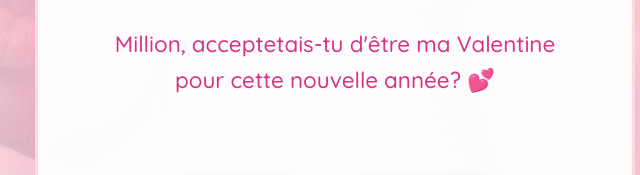
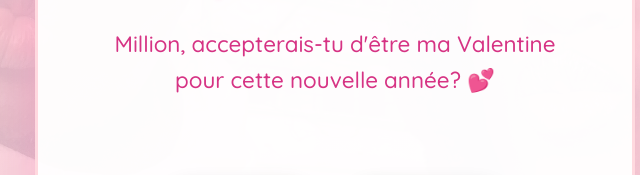
Before and after one commit to AiserJ/Saint_Valentin_Million_2026, a plain HTML site: page index.html in a window 1280 px wide. Shown: the part 335-510 px from the top of the page, 305-945 px from the left. Drawn offline with Linux system fonts and the light colour scheme.

Commit message:
Correction du texte

```diff
--- a/index.html
+++ b/index.html
@@ -18,7 +18,7 @@
 
     <div class="container" id="mainPage">
         <h1>Saint Valentin - Spéciale Jeun</h1>
-        <p class="question">Million, acceptetais-tu d'être ma Valentine pour cette nouvelle année? 💕</p>
+        <p class="question">Million, accepterais-tu d'être ma Valentine pour cette nouvelle année? 💕</p>
 
         <div class="buttons-container" id="buttonsContainer">
             <button class="btn btn-yes"  id="yesButton">Oui 😍</button>
```
